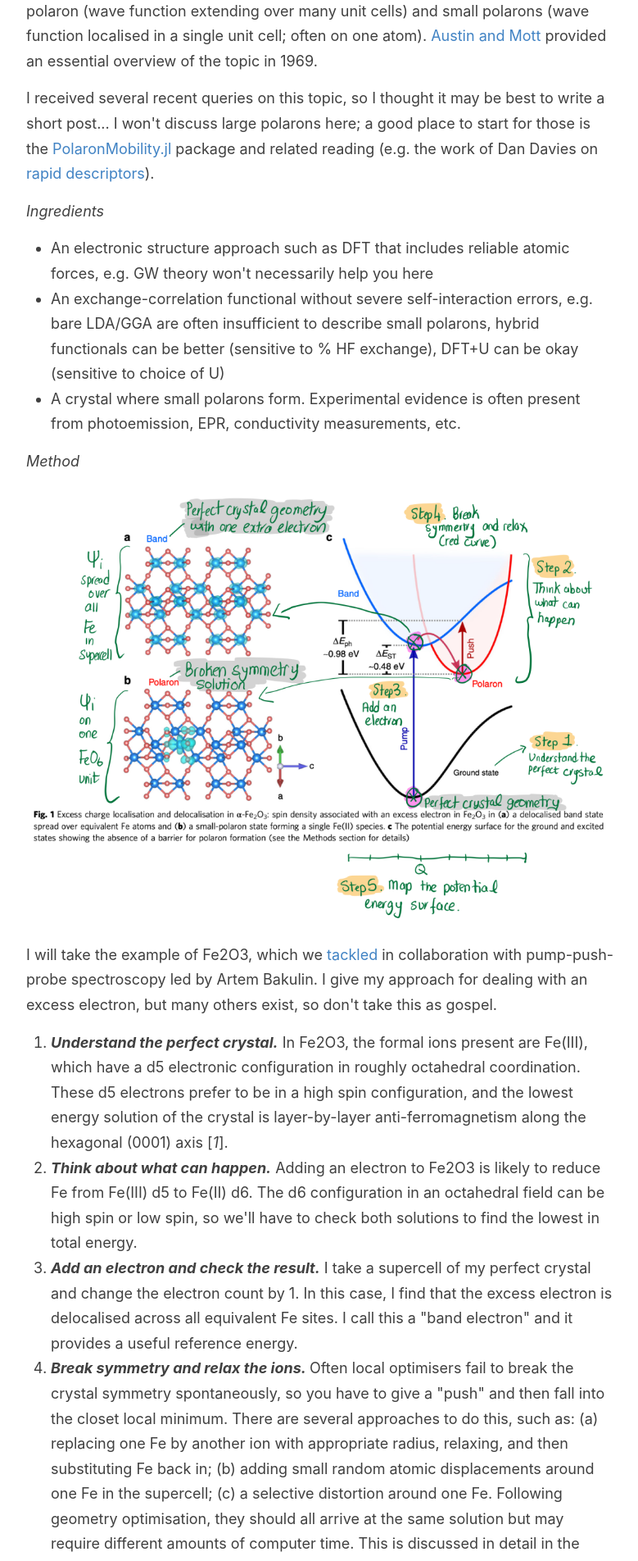
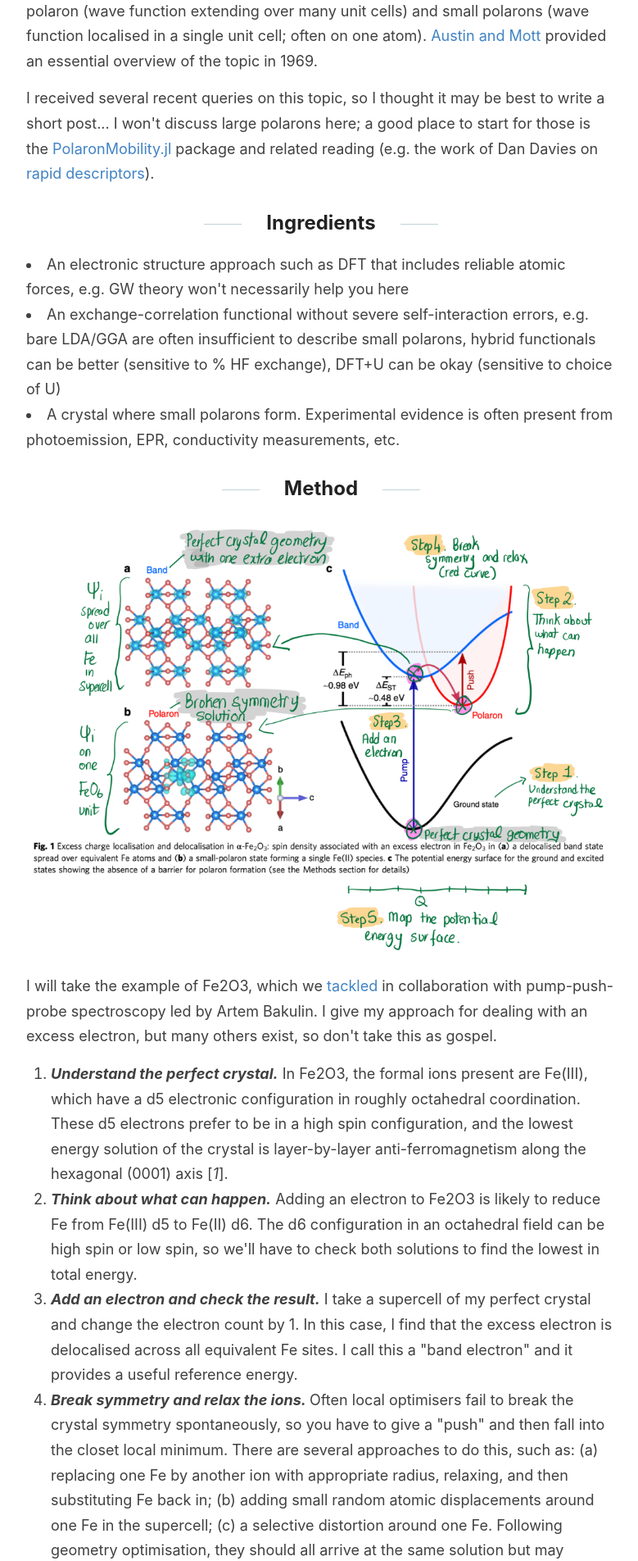
Before and after one commit to aronwalsh/aronwalsh.github.io, a Jekyll site: the page built from _posts/2020-08-04-one-pot-recipe-for-small-polaron-localisation.md, in a window 1280 px wide. Shown: the part 300-2204 px from the top of the page at 82% size, without its empty margins (248-1027 px from the left). Built offline with Jekyll 4.4.1, drawn with Linux system fonts in a browser that asks for light colours; comment, search, counter and statistics services are not loaded.

Commit message:
The new post bell rings

```diff
--- a/_posts/2020-08-04-one-pot-recipe-for-small-polaron-localisation.md
+++ b/_posts/2020-08-04-one-pot-recipe-for-small-polaron-localisation.md
@@ -3,29 +3,20 @@
 title: One-pot recipe for small polaron localisation
 date: 2020-08-04 09:40:48.000000000 +01:00
 ---
-<p><!-- wp:paragraph --></p>
 <p>When an excess charge (electron or hole) is added to a perfect crystal, there are several possible scenarios. In dielectric materials, the two extremes are a large polaron (wave function extending over many unit cells) and small polarons (wave function localised in a single unit cell; often on one atom). <a href="https://www.tandfonline.com/doi/abs/10.1080/00018736900101267">Austin and Mott</a> provided an essential overview of the topic in 1969.</p>
-<p><!-- /wp:paragraph --></p>
-<p><!-- wp:paragraph --></p>
+
 <p>I received several recent queries on this topic, so I thought it may be best to write a short post... I won't discuss large polarons here; a good place to start for those is the <a href="https://github.com/jarvist/PolaronMobility.jl">PolaronMobility.jl</a> package and related reading (e.g. the work of Dan Davies on <a href="https://pubs.acs.org/doi/10.1021/acs.jpclett.9b03398">rapid descriptors</a>). </p>
-<p><!-- /wp:paragraph --></p>
-<p><!-- wp:paragraph --></p>
-<p><em>Ingredients</em></p>
-<p><!-- /wp:paragraph --></p>
-<p><!-- wp:list --></p>
-<ul>
+
+## Ingredients
+
 <li>An electronic structure approach such as DFT that includes reliable atomic forces, e.g. GW theory won't necessarily help you here</li>
 <li>An exchange-correlation functional without severe self-interaction errors, e.g. bare LDA/GGA are often insufficient to describe small polarons, hybrid functionals can be better (sensitive to % HF exchange), DFT+U can be okay (sensitive to choice of  U)</li>
 <li>A crystal where small polarons form. Experimental evidence is often present from photoemission, EPR, conductivity measurements, etc.</li>
-</ul>
-<p><!-- /wp:list --></p>
-<p><!-- wp:paragraph --></p>
-<p><em>Method</em></p>
-<p><!-- /wp:paragraph --></p>
-<p><!-- wp:image {"id":1369,"sizeSlug":"large"} --></p>
+
+## Method
+
 <figure class="wp-block-image size-large"><img src="{{ site.baseurl }}/assets/2020/08/screenshot-2020-08-04-at-08.55.35.png?w=1024" alt="" class="wp-image-1369" /></figure>
-<p><!-- /wp:image --></p>
-<p><!-- wp:paragraph --></p>
+
 <p>I will take the example of Fe<sub>2</sub>O<sub>3</sub>, which we<a href="https://www.nature.com/articles/s41467-019-11767-9"> tackled</a> in collaboration with pump-push-probe spectroscopy led by Artem Bakulin. I give my approach for dealing with an excess electron, but many others exist, so don't take this as gospel.</p>
 <p><!-- /wp:paragraph --></p>
 <p><!-- wp:list {"ordered":true} --></p>
@@ -36,7 +27,6 @@
 <li><strong><em>Break symmetry and relax the ions.</em> </strong>Often local optimisers fail to break the crystal symmetry spontaneously, so you have to give a "push" and then fall into the closet local minimum. There are several approaches to do this, such as: (a) replacing one Fe by another ion with appropriate radius, relaxing, and then substituting Fe back in; (b) adding small random atomic displacements around one Fe in the supercell; (c) a selective distortion around one Fe. Following geometry optimisation, they should all arrive at the same solution but may require different amounts of computer time. This is discussed in detail in the recent paper of <a href="https://pubs.acs.org/doi/pdf/10.1021/acs.jctc.0c00374">Pham and Deskins</a>.  Here the symmetry breaking and atomic relaxation serve to localise the excess electron and I call this a "small polaron".</li>
 <li><em><strong>Map out the potential energy surface. </strong></em>So far we have two points, which is sufficient to define a polaron binding energy, but we can do more. The atomic geometries of the perfect crystal and the localised polaron can be used to define a configurational coordinate<em> Q</em> that maps between them (e.g. there are relevant scripts in <a href="https://github.com/WMD-group/CarrierCapture.jl">CarrierCapture.jl</a>). The challenge is over what range it is possible to obtain the band / polaron solutions. This requires playing with the wavefunction initialisation in whatever code you are using. A hands-on approach would be using full occupation control or constrained DFT. This is the direction we are actively working on, so I'll have to save that icing for later...</li>
 </ol>
-<p><!-- /wp:list --></p>
-<p><!-- wp:paragraph --></p>
+
 <p><em>[1] I incorrectly <a href="https://www.sciencedirect.com/science/article/pii/S0009261413011780">commented</a> that the layer-by-layer AFM description was only possible in the hexagonal setting of Fe<sub>2</sub>O<sub>3</sub>. Nicola Spaldin correctly pointed out to me a few weeks ago that it is possible in the primitive trigonal cell. </em></p>
 <p><!-- /wp:paragraph --></p>
```
Also changed, not shown: _pages/about.md (+1 -1 lines), _posts/2023-01-08-editorlife.md (added, +40 -0 lines), 1 other file.
